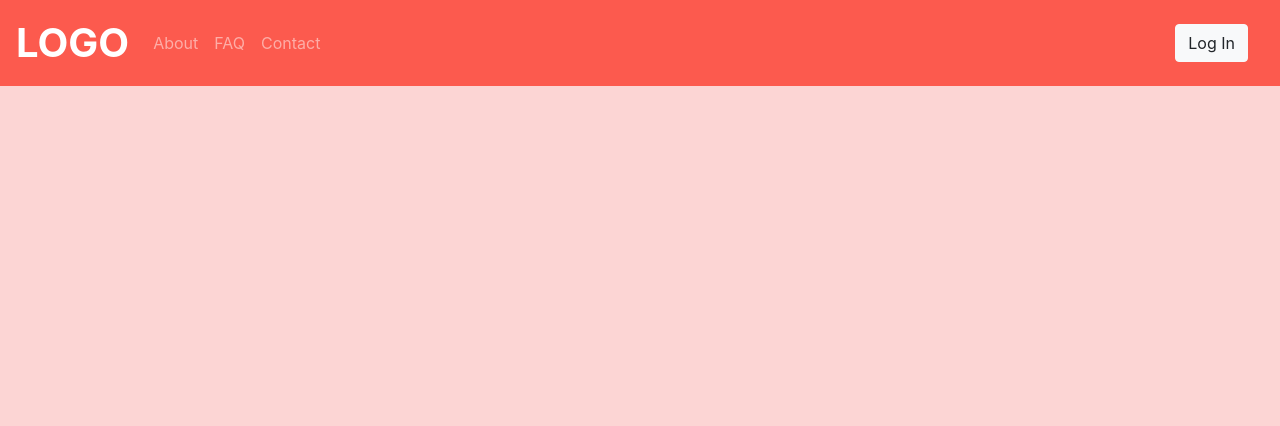
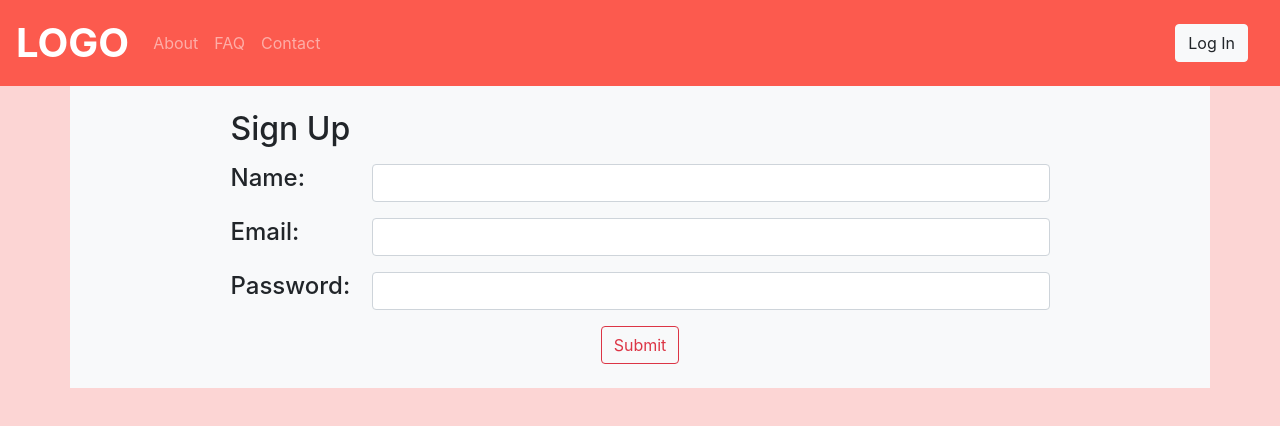
Before and after one commit to maryella/reactthing, a React (Create React App) app: page /signup in a window 1280 px wide. Shown: the top 426 px of the page. Built offline with nearby package versions, Linux system fonts and the light colour scheme.

Commit message:
Last commit before Friday presentation

```diff
--- a/src/App.js
+++ b/src/App.js
@@ -1,5 +1,4 @@
-import React, { useReducer } from "react";
-import { StateProvider } from "./context";
+import React from "react";
 import { BrowserRouter as Router, Route } from "react-router-dom";
 import Wrapper from "./components/wrapper";
 import Dashboard from "./components/dashboard";
@@ -8,6 +7,7 @@ import LogInForm from "./components/login";
 import LogOut from "./components/logout";
 import NavBar from "./components/navbar";
 import AddMedForm from "./components/input";
+import SignUpForm from "./components/signup";
 
 const App = () => {
   return (
@@ -26,6 +26,9 @@ const App = () => {
           <Route path="/login">
             <LogInForm />
           </Route>
+          <Route path="/signup">
+            <SignUpForm />
+          </Route>
           <Route path="/logout" component={LogOut}></Route>
           <Route path="/loggedin/dashboard" component={Dashboard}></Route>
           <Route path="/walkthrough" component={AddMedForm}></Route>
--- a/src/components/input.jsx
+++ b/src/components/input.jsx
@@ -1,10 +1,7 @@
 import React, { useState } from "react";
-import { Link, withRouter } from "react-router-dom";
+import { Link } from "react-router-dom";
 
 const AddMedForm = () => {
-  const [user_name, setName] = useState("");
-  const [email, setEmail] = useState("");
-
   const addMed = async data => {
     const response = await fetch("http://localhost:8080/api/register", {
       method: "POST",
--- a/src/components/login.jsx
+++ b/src/components/login.jsx
@@ -3,34 +3,84 @@ import StateContext from "../context";
 import { Redirect, Link, withRouter } from "react-router-dom";
 
 const LogInForm = () => {
+  const [email, setEmail] = useState("");
+  const [password, setPassword] = useState("");
   const [redirect, setRedirect] = useState(false);
+  const [badlogin, setBadLogIn] = useState(false);
   const [value, dispatch] = useContext(StateContext);
+
+  const logIn = async data => {
+    const response = await fetch("http://localhost:3000/users/login", {
+      method: "POST",
+      credentials: "same-origin",
+      headers: {
+        Accept: "application/json",
+        "Content-Type": "application/json"
+      },
+      body: JSON.stringify(data)
+    });
+    const reply = await response;
+    if (reply.status === 200) {
+      setRedirect(true);
+      dispatch({
+        type: "log in"
+      });
+    }
+    if (reply.status !== 200) {
+      setBadLogIn(true);
+      setEmail("");
+      setPassword("");
+    }
+  };
+
   const changeValue = async () => {
     dispatch({
-      type: "log in"
+      type: "log in",
+      logged_in: true
     });
   };
 
+  let updateEmail = emailInput => {
+    setEmail(emailInput);
+  };
+  let updatePassword = passwordInput => {
+    setPassword(passwordInput);
+  };
+
   const handleSubmit = e => {
+    //use 2 fxn below to use w/o
+    setRedirect(true);
     changeValue();
-    setRedirect(true);
+    //use options below for testing
+    const data = { email, password };
+
+    // logIn(data);
+    // window.location.href = "http://localhost:3000/users/secret";
   };
 
   return (
     <>
       {redirect && <Redirect to="/loggedin/dashboard" />}
+
       <section
         role="main"
         className="container position-relative p-4 w-85 bg-light"
       >
         <div className="w-50 position-relative m-auto text-center">
           <h1 className="h2 mb-3 font-weight-normal">Log In</h1>
+          {badlogin && (
+            <div>
+              Sorry, something's not right. <br /> Please try again.
+            </div>
+          )}
           <label className="sr-only">Email address</label>
           <input
             type="email"
             id="inputEmail"
             className="form-control"
             placeholder="Email address"
+            onChange={e => updateEmail(e.target.value)}
+            required
           ></input>
           <label className="sr-only">Password</label>
           <input
@@ -38,6 +88,7 @@ const LogInForm = () => {
             id="inputPassword"
             className="form-control"
             placeholder="Password"
+            onChange={e => updatePassword(e.target.value)}
             required
           ></input>
           <div className="p-3">
@@ -49,7 +100,7 @@ const LogInForm = () => {
               Log In
             </button>
           </div>
-          <div classname="p-2">
+          <div className="p-2">
             No account yet?
             <br></br>
             <Link to="/signup" className="text-danger">
--- a/src/components/logout.jsx
+++ b/src/components/logout.jsx
@@ -1,6 +1,5 @@
 import React, { useContext, useState } from "react";
 import StateContext from "../context";
-import { Redirect } from "react-router-dom";
 
 const LogOut = () => {
   const [value, dispatch] = useContext(StateContext);
--- /dev/null
+++ b/src/components/signup.jsx
@@ -0,0 +1,103 @@
+import React, { useState } from "react";
+import { Redirect } from "react-router-dom";
+
+const SignUpForm = () => {
+  const [user_name, setName] = useState("");
+  const [email, setEmail] = useState("");
+  const [password, setPassword] = useState("");
+  const [redirect, setRedirect] = useState(false);
+
+  const addUser = async data => {
+    const response = await fetch("http://localhost:3000/users/signup", {
+      method: "POST",
+      headers: {
+        Accept: "application/json",
+        "Content-Type": "application/json"
+      },
+      body: JSON.stringify(data)
+    });
+    const reply = await response;
+    if (reply.status === 200) {
+      alert("New User Added");
+    }
+    if (reply.status !== 200) {
+      alert("womp womp");
+    }
+  };
+
+  let updateName = nameInput => {
+    setName(nameInput);
+  };
+  let updateEmail = emailInput => {
+    setEmail(emailInput);
+  };
+  let updatePassword = passwordInput => {
+    setPassword(passwordInput);
+  };
+
+  const handleSubmit = e => {
+    setRedirect(true);
+    const data = { user_name, email, password };
+    addUser(data);
+    console.log("data", data);
+  };
+
+  return (
+    <>
+      {redirect && <Redirect to="/login" />}
+      <section
+        role="main"
+        className="container position-relative p-4 w-85 bg-light"
+      >
+        <div className="w-75 m-auto">
+          <header className="mb-3 h2">Sign Up</header>
+          <div className="form-group row">
+            <label className="col-form col-sm-2 h4">Name:</label>
+            <div className="col">
+              <input
+                type="text"
+                className="form-control"
+                onChange={e => updateName(e.target.value)}
+                value={user_name}
+              />
+            </div>
+          </div>
+
+          <div className="form-group row">
+            <label className="col-form col-sm-2 h4">Email:</label>
+            <div className="col">
+              <input
+                type="email"
+                className="form-control"
+                onChange={e => updateEmail(e.target.value)}
+                value={email}
+              />
+            </div>
+          </div>
+          <div className="form-group row">
+            <label className="col-form col-sm-2 h4">Password:</label>
+            <div className="col">
+              <input
+                type="password"
+                className="form-control"
+                onChange={e => updatePassword(e.target.value)}
+                value={password}
+              />
+            </div>
+          </div>
+          <div className="text-center">
+            <button
+              type="button"
+              className="btn btn-outline-danger"
+              onClick={handleSubmit}
+            >
+              Submit
+            </button>
+          </div>
+        </div>
+      </section>
+    </>
+  );
+};
+
+export default SignUpForm;
```
